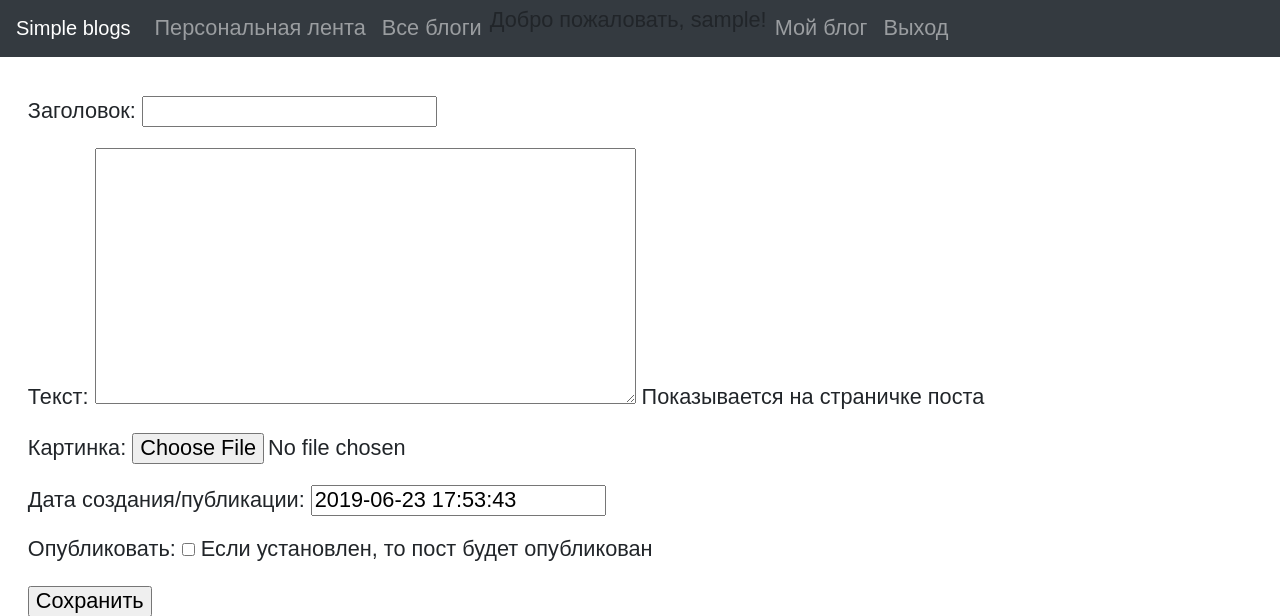
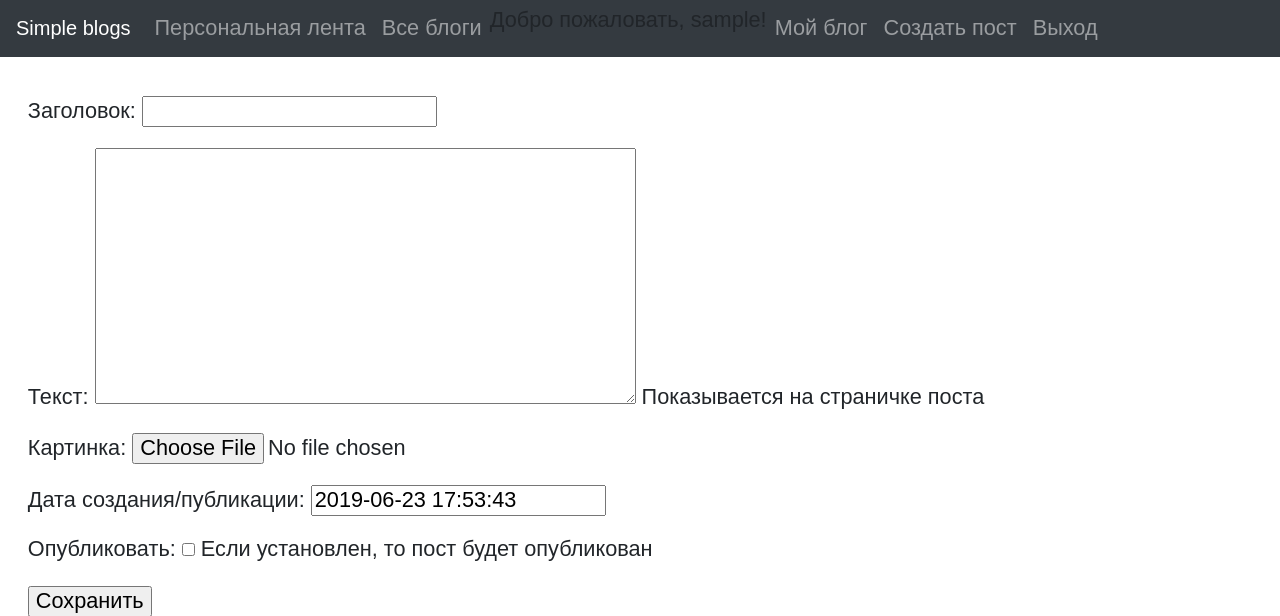
Before and after one commit to SteppenHorde/simple_blog, a Django app: page /blogs/1/create in a window 1280 px wide. Shown: the top 616 px of the page. Run offline with Django 3.2, Linux system fonts and the light colour scheme; the visitor is signed in with stand-in values (Sample User, id 1); some libraries are stand-ins or nearby versions.

Commit message:
add creating post links

```diff
--- a/core/templates/core/base.html
+++ b/core/templates/core/base.html
@@ -40,12 +40,19 @@
               <a class="nav-link" href="{% url "show_blog" user.id %}">Мой блог</a>
             </li>
             <li class="nav-item">
+              <a class="nav-link" href="{% url "create_post" user.id %}">Создать пост</a>
+            </li>
+            <li class="nav-item">
               <a class="nav-link" href="{% url "logout" %}?next={{request.path}}">Выход</a>
             </li>
+
           {% else %}
             <li class="nav-item">
               <a class="nav-link" href="{% url "login" %}?next={{request.path}}">Вход</a>
             </li>
+          {% endif %}
+          {% if user.is_authenticated %}
+
           {% endif %}
         </ul>
       </div>
--- a/core/templates/core/show_blog.html
+++ b/core/templates/core/show_blog.html
@@ -28,6 +28,9 @@
           <p>Чтобы подписаться нужно <a href="{% url "login" %}?next={{request.path}}">войти</a></p>
         {% endif %}
       </form>
+      {% if user.is_authenticated %}
+        <a href="{% url "create_post" blog.author.id %}" class="btn btn-outline-dark btn-sm">Добавить пост</a>
+      {% endif %}
     </h1>
     <div class="row">
       {% include "core/posts_list.html" %}
```
